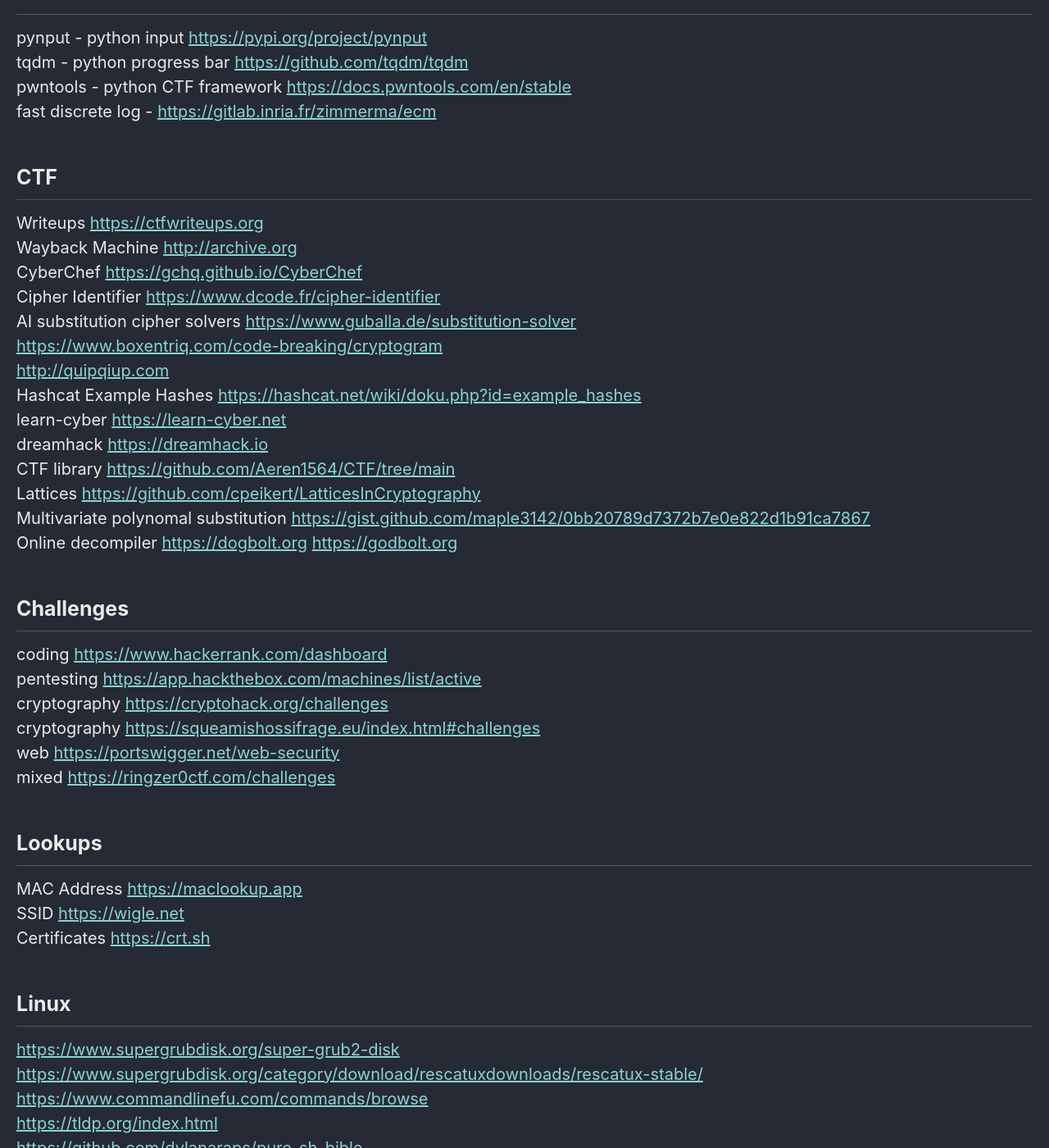
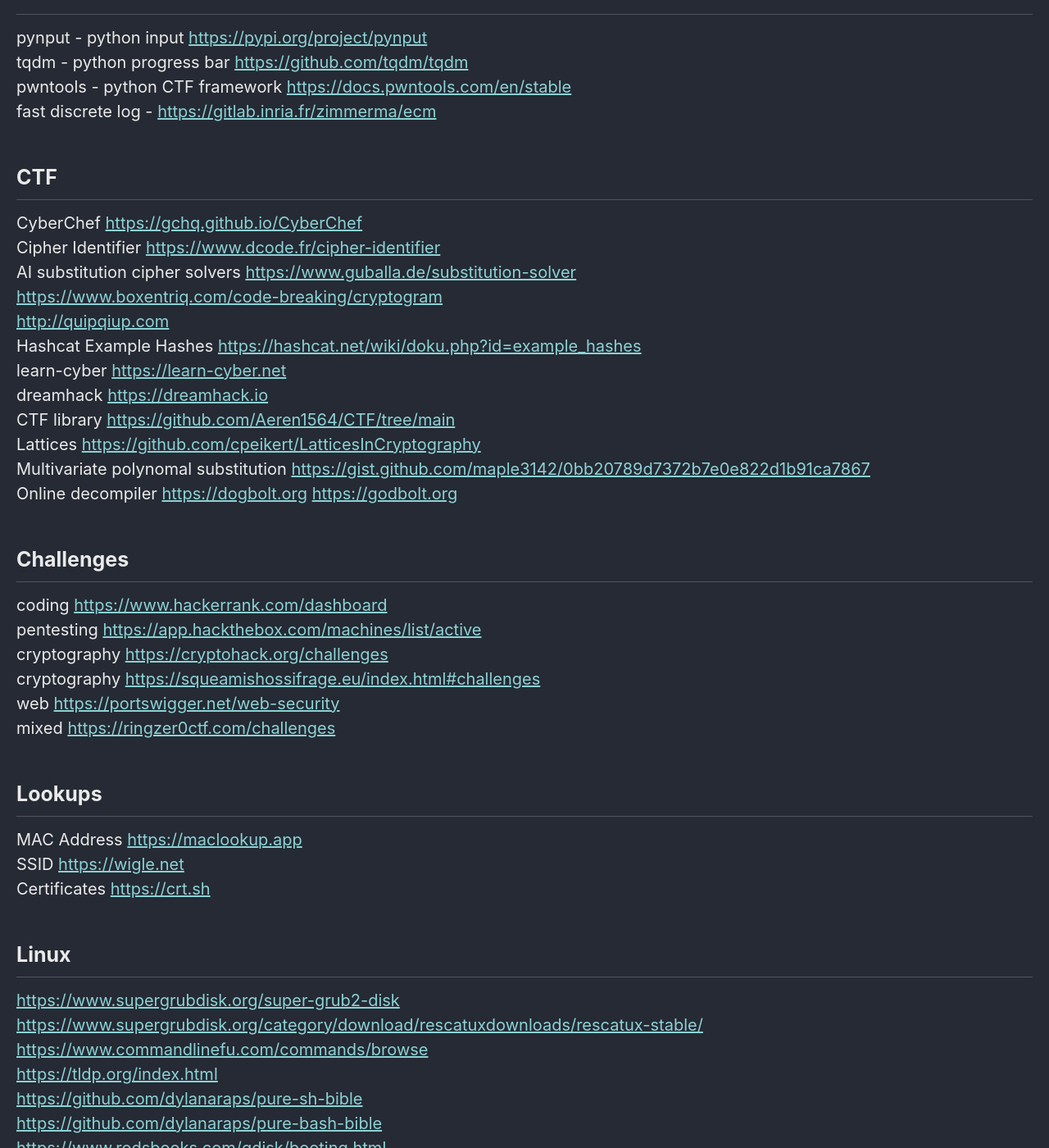
Before and after one commit to Connor-McCartney/Connor-McCartney.github.io, a Jekyll site: the page built from _pages/misc/resources.md, in a window 1280 px wide and 1400 px high, scrolled down 569 px. Shown: the whole window at 82% size. Built offline with Jekyll 4.4.1, drawn with Linux system fonts in a browser that asks for light colours; cached includes are drawn as plain includes; some of the changed text lies outside the part shown.

Commit message:
Update resources.md

```diff
--- a/_pages/misc/resources.md
+++ b/_pages/misc/resources.md
@@ -25,8 +25,6 @@ fast discrete log - <https://gitlab.inria.fr/zimmerma/ecm>
 
 ## CTF
 
-Writeups <https://ctfwriteups.org> <br>
-Wayback Machine <http://archive.org> <br>
 CyberChef <https://gchq.github.io/CyberChef> <br>
 Cipher Identifier <https://www.dcode.fr/cipher-identifier> <br>
 AI substitution cipher solvers <https://www.guballa.de/substitution-solver> <br>
```
Also changed, not shown: other parts of _pages/misc/resources.md (+1 -0 lines).
